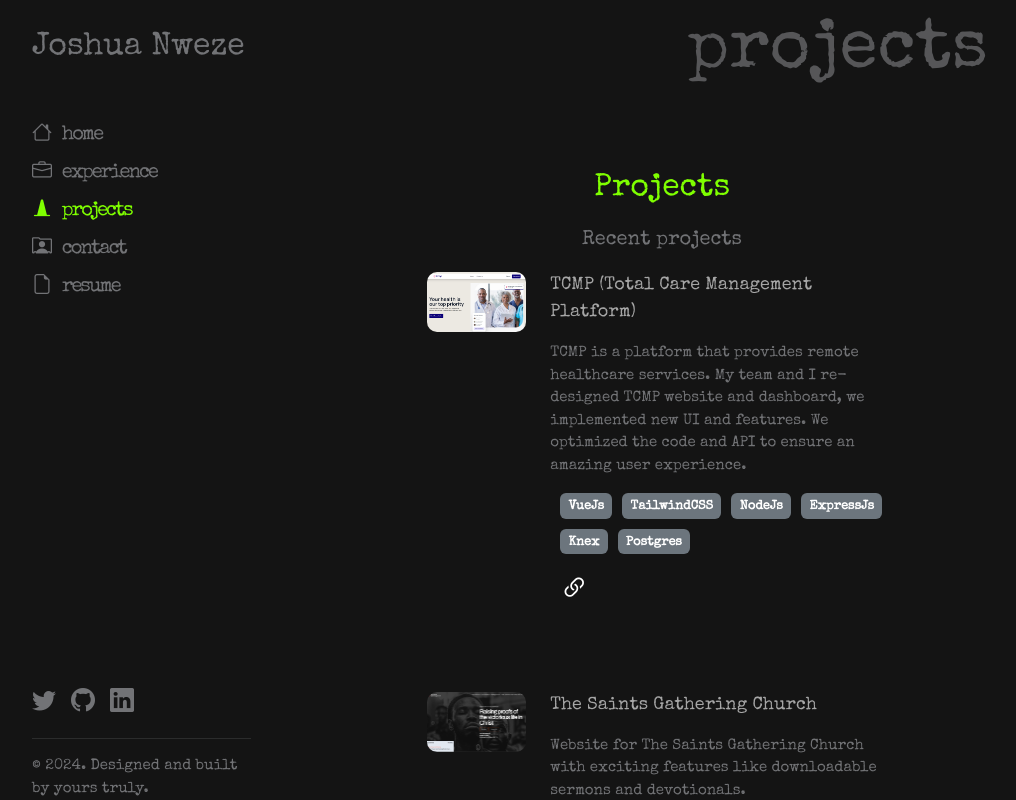
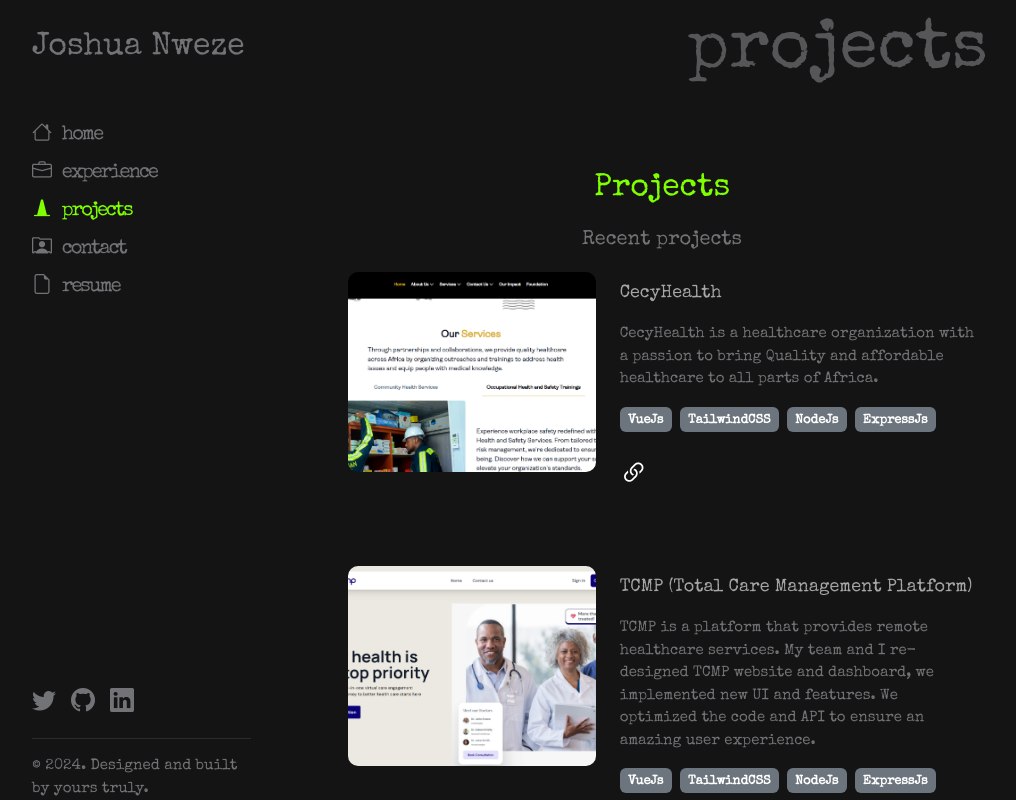
Before and after one commit to Joshua-Nweze/myPortfolio, a Vue app: page /projects in a window 1280 px wide. Shown: the whole page, without its empty margins (130-1146 px from the left). Built offline with nearby package versions, Linux system fonts and the light colour scheme.

Commit message:
update portfolio

```diff
--- a/src/assets/files/projects.json
+++ b/src/assets/files/projects.json
@@ -1,5 +1,18 @@
 {
     "works" :[
+        {
+            "title": "CecyHealth",
+            "about": "CecyHealth is a healthcare organization with a passion to bring Quality and affordable healthcare to all parts of Africa.",
+            "background": "cecyhealth.png",
+            "link": "https://cecyhealth.com/",
+            "year": 2024,
+            "stack": [
+                { "id": 1, "name": "VueJs"},
+                { "id": 2, "name": "TailwindCSS"},
+                { "id": 3, "name": "NodeJs"},
+                { "id": 4, "name": "ExpressJs"}
+            ]
+        },
         {
             "title": "TCMP (Total Care Management Platform)",
             "about": "TCMP is a platform that provides remote healthcare services. My team and I re-designed TCMP website and dashboard, we implemented new UI and features. We optimized the code and API to ensure an amazing user experience.",
--- a/src/components/Aboutme.vue
+++ b/src/components/Aboutme.vue
@@ -7,7 +7,7 @@
 
       <div>Hi there 👋🏽, my name is</div>
       <div class="addChartreuse name">Joshua Nweze</div>
-      <div>I am a Full Stack Developer</div>
+      <div class="what-i-do">I am a Full Stack Developer</div>
 
       <div class="pt-5">
         <a :href="resumeLink" target="_blank"><span class="front-btn">resume</span></a>
@@ -99,6 +99,9 @@ let resumeLink = inject('resumeLink')
   .name {
     font-size: 40px;
   }
+  .what-i-do {
+    font-size: 25px;
+  }
 
   .my-image{
     width: 240px;
@@ -118,6 +121,9 @@ let resumeLink = inject('resumeLink')
   .name {
     font-size: 60px;
   }
+  .what-i-do {
+    font-size: 30px;
+  }
 
   .my-image{
     width: 260px;
@@ -135,6 +141,10 @@ let resumeLink = inject('resumeLink')
   .name {
     font-size: 80px;
   }
+  .what-i-do {
+    font-size: 40px;
+  }
+
 
   .my-image{
     width: 300px;
--- a/src/components/HomeProjects.vue
+++ b/src/components/HomeProjects.vue
@@ -9,21 +9,21 @@
                         <div class="">
                             <img
                                 style="max-width: 100%;"
-                                src="../assets/images/tcmp.png"
+                                src="../assets/images/cecyhealth.png"
                                 alt=""
                             />
                         </div>
                     </div>
                     <div class="col-lg-6">
                         <p class="work-title">
-                            TCMP
+                            CecyHealth
                         </p>
                         <p class="about-project">
-                            TCMP is a platform that provides remote healthcare services. My team and I re-designed TCMP website and dashboard, we implemented new UI and features. We optimized the code and API to ensure an amazing user experience.
+                            CecyHealth is a healthcare organization with a passion to bring Quality and affordable healthcare to all parts of Africa.
                         </p>
 
                         <div>
-                            <a href="https://www.oautcmp.com/" target="_blank" class="view"> View project </a>
+                            <a href="https://www.cecyhealth.com/" target="_blank" class="view"> View project </a>
                         </div>
                     </div>
                 </div>
--- a/src/components/Projects.vue
+++ b/src/components/Projects.vue
@@ -2,31 +2,34 @@
     <div class="pb-3">
         <h2 class="sub-header wrapper" id="project">Projects</h2>
         <h5 class="sub-header wrapper" style="color: #727376">Recent projects</h5>
+
         <div class="container wrapper" v-for="project in my_projects.slice(0, 4)" :key="project.id">
-            <div class="col-lg-9 mb-5">
-                <div class="row">
-                    <div class="col-3">
+            <div class="mb-5">
+                <div class="row gap row-gap-5">
+                    <div class="col-12 col-md-6 col-lg-5">
                         <a :href="project.link" target="_blank">
                             <div :style="{ backgroundImage: 'url(' + require('../assets/images/' + project.background) + ')' }" class="project-image"> </div>
                         </a>
                     </div>
-                    <div class="col-9">
+                    <div class="col-12 col-md-6 col-lg-7 mt-2">
                         <a :href="project.link" target="_blank">
                             <p class="work-title">{{ project.title }}</p>
                         </a>
                         <p class="about-project">{{ project.about }}</p>
-                        <span v-for="stack in project.stack" :key="stack.id" class="stack-span badge text-bg-secondary">{{ stack.name }}</span>
+                        <div class="d-flex gap-2 stack-span-container">
+                            <span v-for="stack in project.stack" :key="stack.id" class="stack-span badge text-bg-secondary">{{ stack.name }}</span>
+                        </div>
 
-                        <div>
-                            <a :href="project.github" class="stack-span" target="_blank" v-if="project.github">
+                        <div class="stack-span-container mt-4">
+                            <a :href="project.github" target="_blank" v-if="project.github">
                                 <i class="bi bi-github fs-3"></i><br>
                             </a>
 
-                            <a :href="project.link" class="stack-span" target="_blank" v-if="project.link">
+                            <a :href="project.link" target="_blank" v-if="project.link">
                                 <i class="bi bi-link-45deg fs-3"></i><br>
                             </a>
 
-                            <a :href="project.video" class="stack-span" target="_blank" v-if="project.video">
+                            <a :href="project.video" target="_blank" v-if="project.video">
                                 <i class="bi bi-file-play fs-3"></i><br>
                             </a>
                         </div>
@@ -87,12 +90,12 @@ a:hover {
     }
 }
 
+.stack-span-container {
+    flex-wrap: wrap;
+}
+
 .stack-span {
-    margin-left: 10px;
-    display: inline-flex;
-    flex-wrap: wrap;
     padding-top: 8px;
-    margin-bottom: 10px;
 }
 
 .sub-header {
@@ -109,7 +112,7 @@ a:hover {
 
 .project-image {
     background-size: cover;
-    height: 60px;
+    height: 200px;
     background-position: center;
     background-repeat: no-repeat;
     border-radius: 10px;
```
Also changed, not shown: src/assets/images/cecyhealth.png (added).
